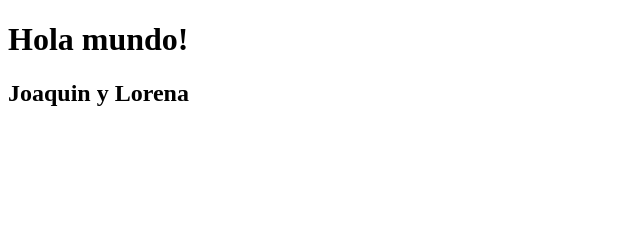
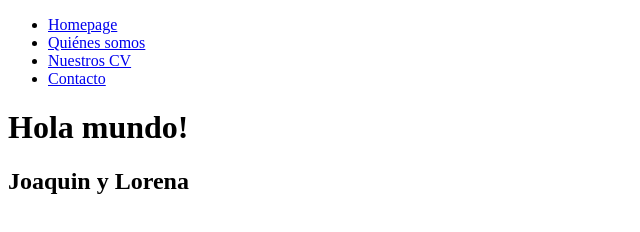
Before and after one commit to LorenaAnayaDiaz/202301-w1ch2-joaquin-godoy-lorena-anaya, a plain HTML site: page index.html in a window 1280 px wide. Shown: the whole page, without its empty margins (0-640 px from the left). Drawn offline with Linux system fonts and the light colour scheme.

Commit message:
Update header links

```diff
--- a/index.html
+++ b/index.html
@@ -10,7 +10,14 @@
 
 <body>
   <header>
-
+    <nav>
+      <ul>
+        <li><a href="./index.html">Homepage</a></li>
+        <li><a href="./about-us.html">Quiénes somos</a></li>
+        <li><a href="./resumes.html">Nuestros CV</a></li>
+        <li><a href="./contact.html">Contacto</a></li>
+      </ul>
+    </nav>
   </header>
   <h1>Hola mundo!</h1>
   <h2>Joaquin y Lorena</h2>
```
